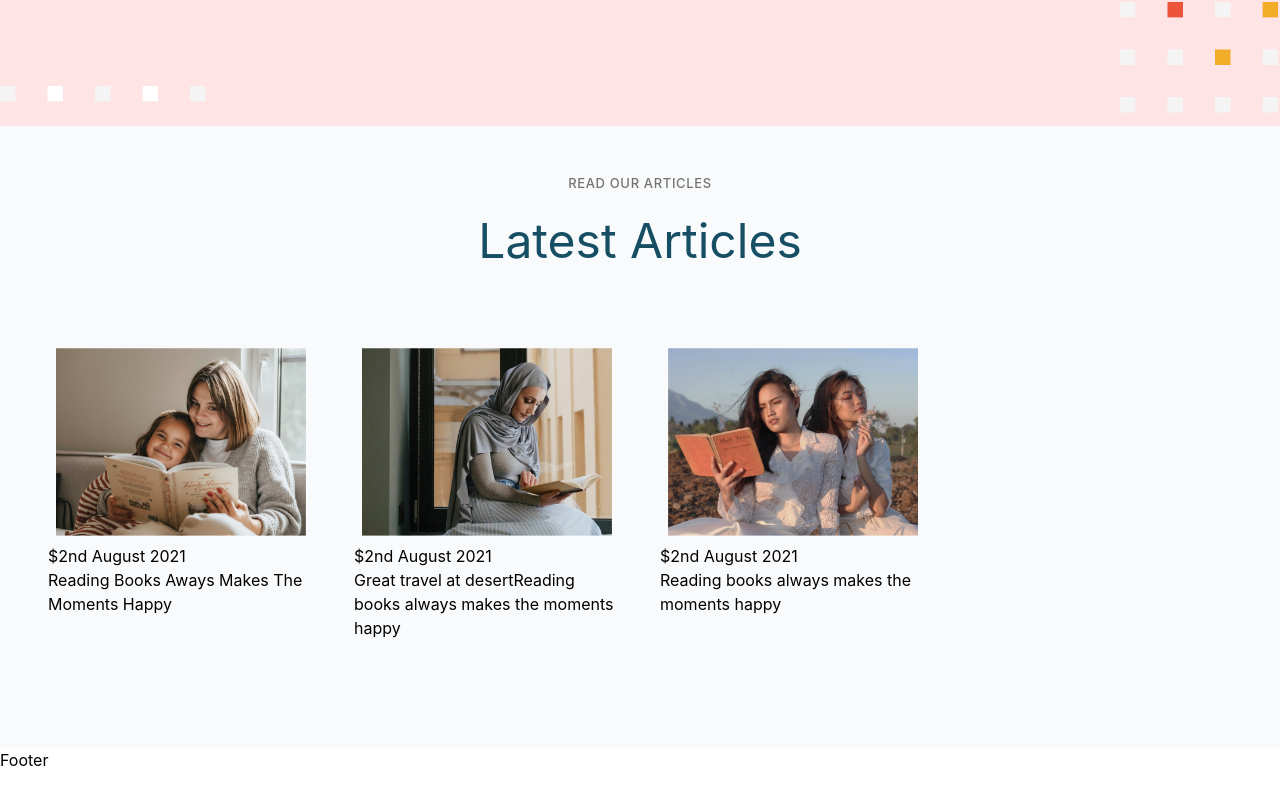
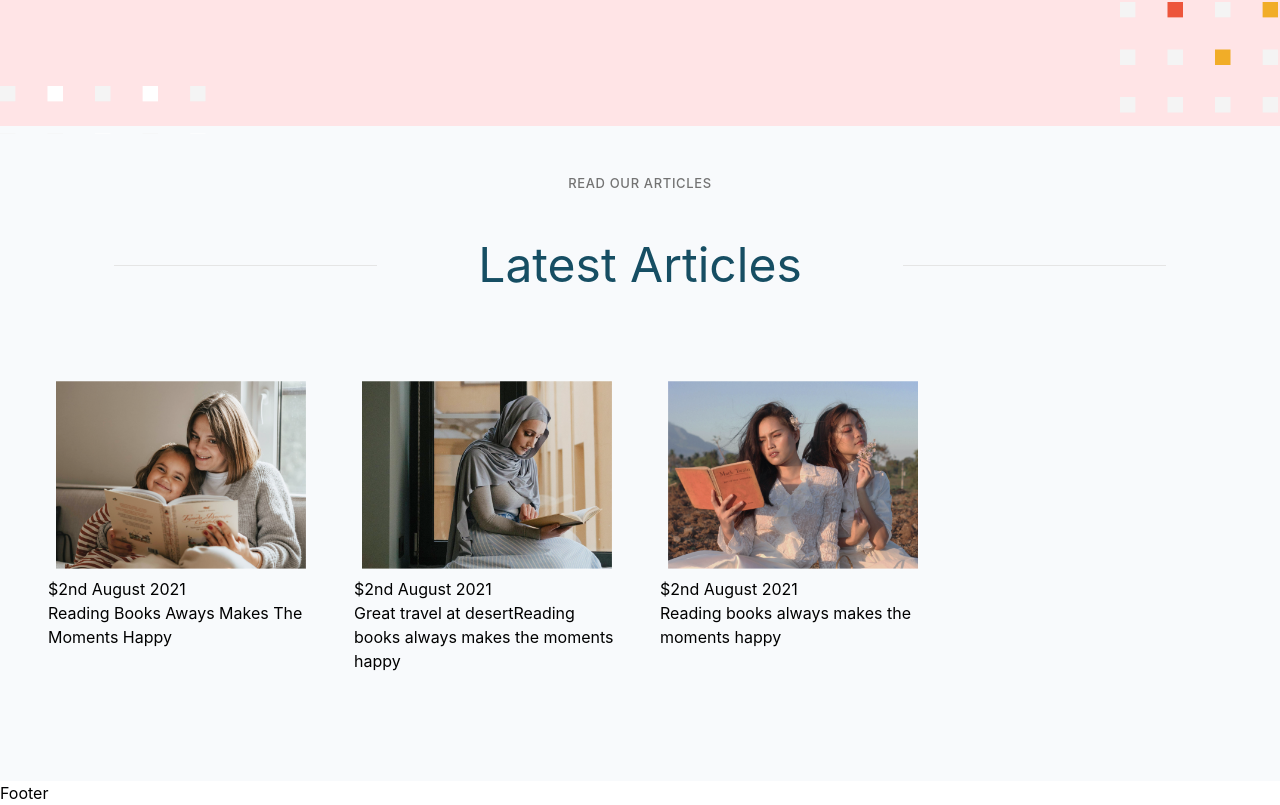
Before and after one commit to pallavee-2705/novelnest, a React (Create React App) app: page / in a window 1280 px wide. Shown: the part 3809-4614 px from the top of the page. Before the commit the page ends 4581 px from the top, so only its background shows below. Built offline with nearby package versions, Linux system fonts and the light colour scheme.

Commit message:
heading bug fixed

```diff
--- a/src/components/Articles.jsx
+++ b/src/components/Articles.jsx
@@ -30,8 +30,16 @@ const Articles = () => {
         Read our articles
       </div>
       {/* main heading  */}
-      <div className="mt-2 w-[342px] h-[63px] text-center text-cyan-900 text-5xl font-normal font-['Inter'] capitalize">
-        Latest Articles
+      <div className="mt-2 h-24 w-full flex justify-around">
+        <div className='w-1/3 flex items-center justify-center '>
+          <div className='bg-neutral-200 w-2/3 h-px'></div>
+        </div>
+        <div className='flex w-1/3 items-center justify-center'>
+          <div className="text-center text-cyan-900 text-5xl font-normal font-['Inter'] capitalize">Latest Articles</div>
+        </div>
+        <div className='w-1/3 flex items-center justify-center '>
+          <div className='bg-neutral-200 w-2/3 h-px'></div>
+        </div>
       </div>
       {/* articles  */}
 
```
